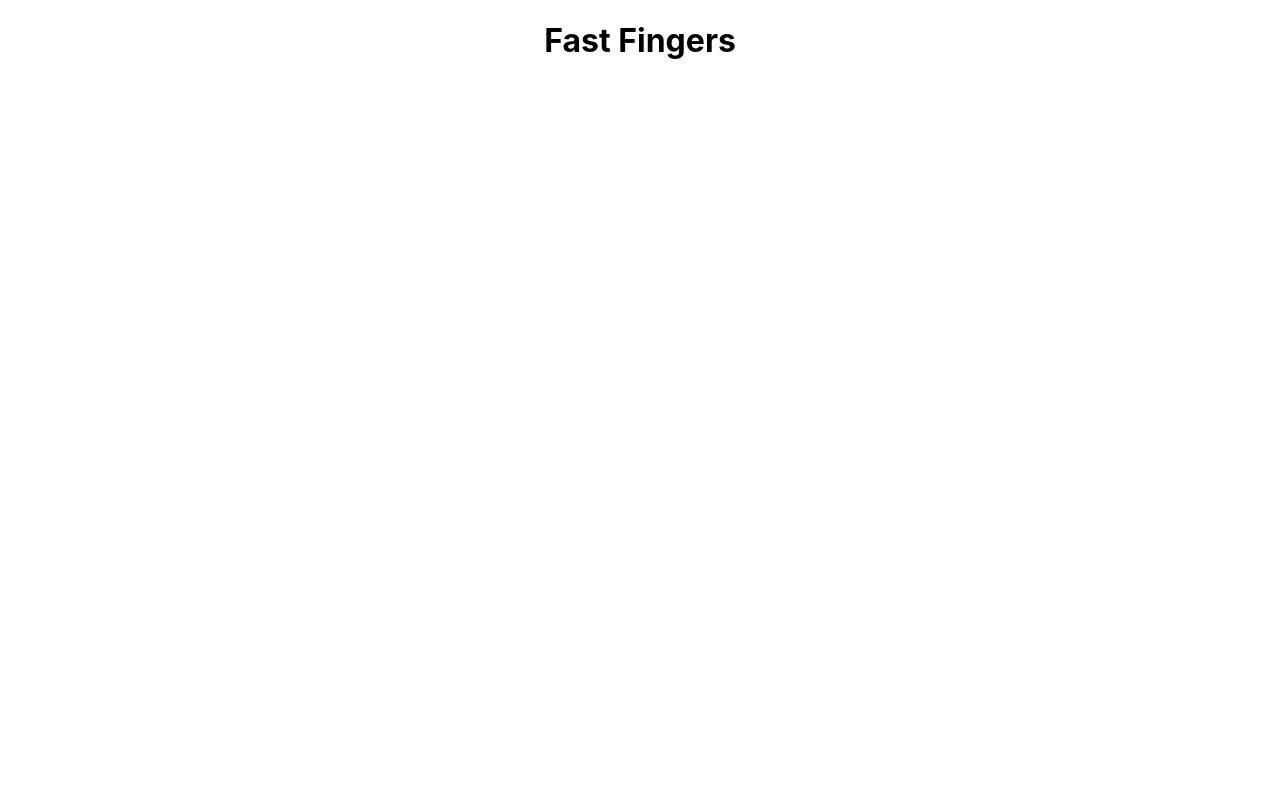
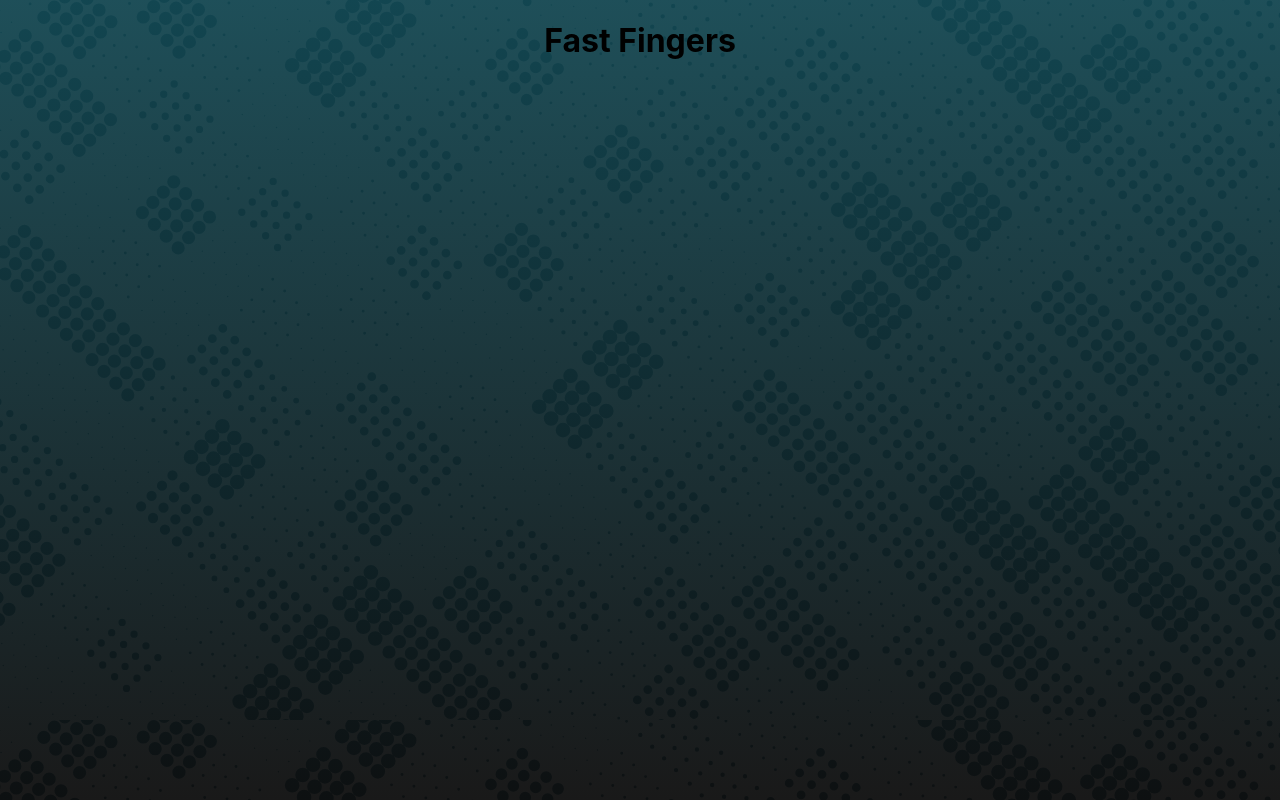
Before and after one commit to pesto-students/fast-fingers-b04-Gvinod1991, a React (Create React App) app: page / in a window 1280 px wide. Built offline with nearby package versions, Linux system fonts and the light colour scheme.

Commit message:
Design game background pattern

```diff
--- a/src/index.css
+++ b/src/index.css
@@ -5,6 +5,21 @@ body {
     sans-serif;
   -webkit-font-smoothing: antialiased;
   -moz-osx-font-smoothing: grayscale;
+  background:url(./assets/images/game-background.svg);
+  background-repeat:repeat;
+  background-size: contain;
+  background-attachment: fixed;
+}
+body::before{
+  content: "";
+  width: 100%;
+  height: 100%;
+  position: absolute;
+  z-index: -1;
+  top: 0;
+  left: 0;
+  opacity: 0.9;
+  background:linear-gradient(to bottom, #063c47, #000000);
 }
 
 code {
```
Also changed, not shown: src/assets/images/game-background.svg (added).
